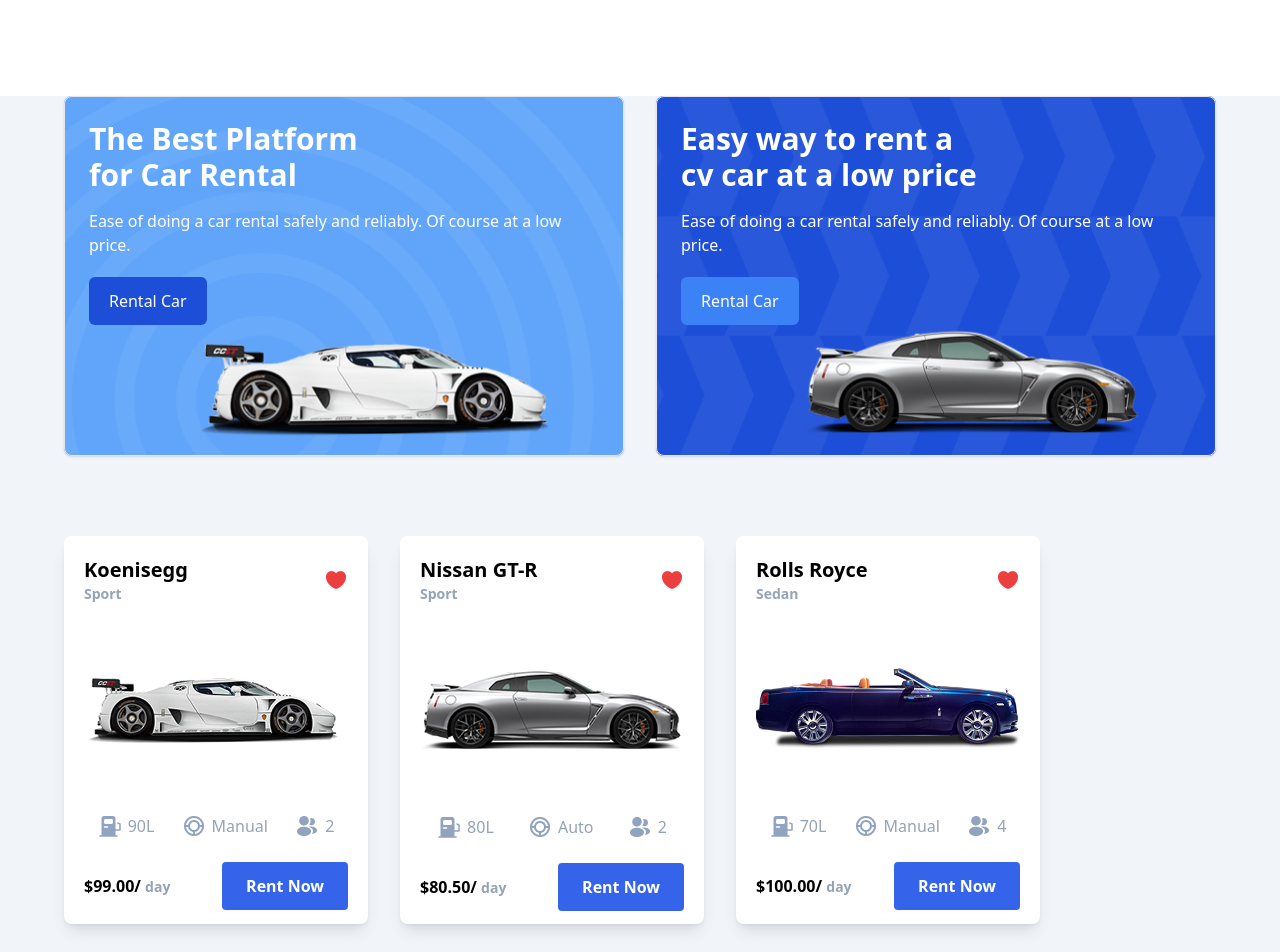
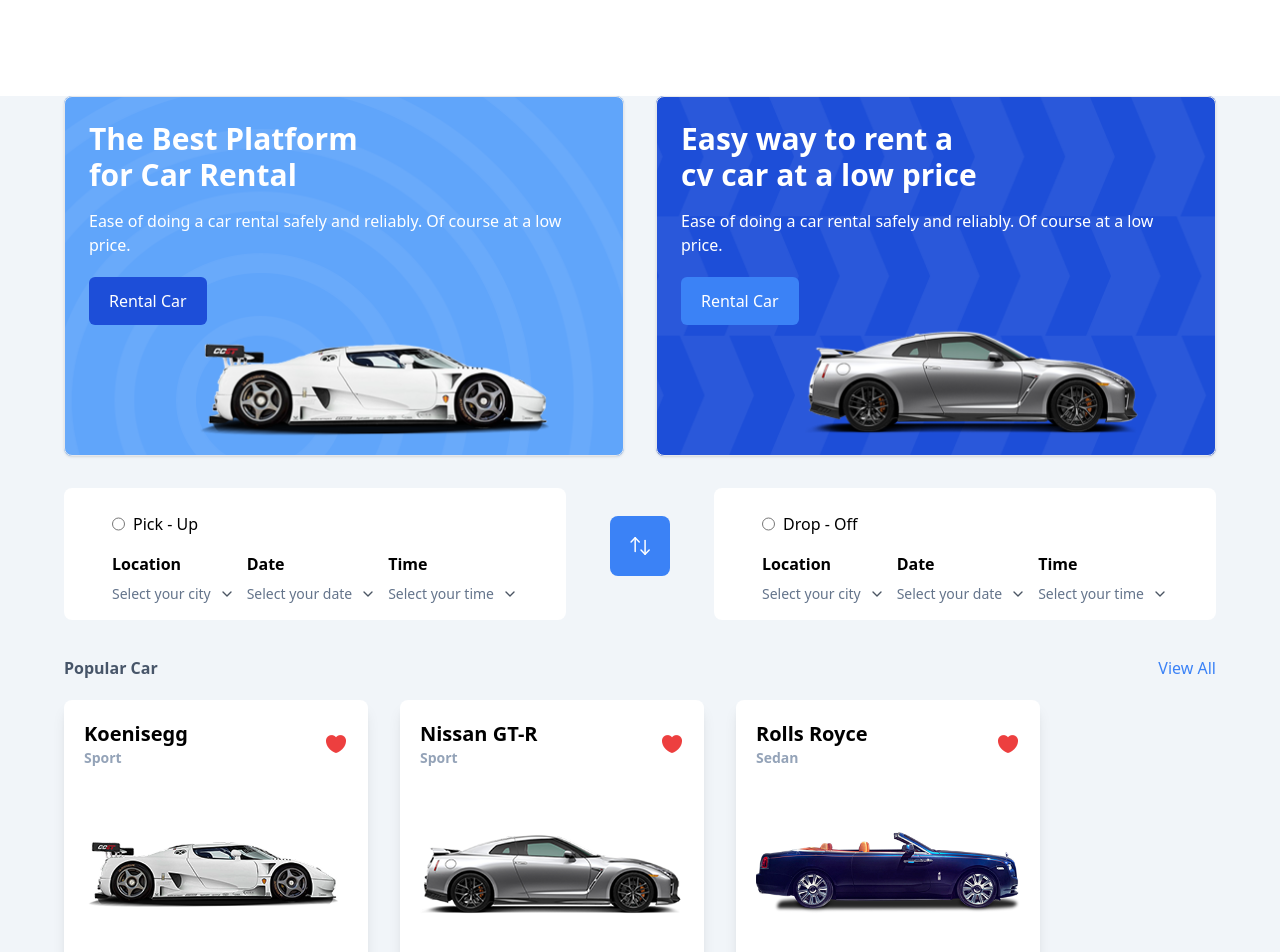
Before and after one commit to zendParadox/morent-fe, a React (Vite) app: page / in a window 1280 px wide. Shown: the top 952 px of the page. Built offline with nearby package versions, Linux system fonts and the light colour scheme.

Commit message:
add: sort card

```diff
--- a/src/App.jsx
+++ b/src/App.jsx
@@ -11,6 +11,13 @@
     <div className="bg-slate-100">
       <div className="mx-4 md:mx-8 lg:mx-16 ">
         <Ads />
+        <SortCard />
+        <div className="justify-between flex mt-9">
+          <div className="text-slate-600 font-semibold">Popular Car</div>
+          <div className="text-blue-500">
+            <a href="">View All</a>
+          </div>
+        </div>
         <div className="flex gap-8">
           <CardCar
             title={"Koenisegg"}
@@ -40,7 +47,6 @@
             price={"100.00"}
           />
         </div>
-        <SortCard />
       </div>
     </div>
   );
--- a/src/components/CardCar.jsx
+++ b/src/components/CardCar.jsx
@@ -17,7 +17,7 @@
 }) {
   return (
     <>
-      <div className="group w-[304px] h-[388px] bg-white mt-20 px-5 py-5 rounded-lg shadow-lg">
+      <div className="group w-[304px] h-[388px] bg-white mt-5 px-5 py-5 rounded-lg shadow-lg">
         <div className="w-full h-full ">
           <div className="flex justify-between items-center">
             <div className="">
--- a/src/components/SortCard.jsx
+++ b/src/components/SortCard.jsx
@@ -9,7 +9,8 @@
   };
 
   return (
-    <div className="flex gap-11 mb-52 group">
+    <div className="">
+      <div className="flex gap-11 group">
         <div className="w-[582px] h-[132px] bg-white mt-8 rounded-lg">
           <div className="my-6 mx-12">
             <div className="flex">
@@ -374,6 +375,7 @@
           </div>
         </div>
       </div>
+    </div>
   );
 }
 
```
Also changed, not shown: src/pages/Home.jsx (added). Lines whose indentation alone changed are shown as unchanged.
